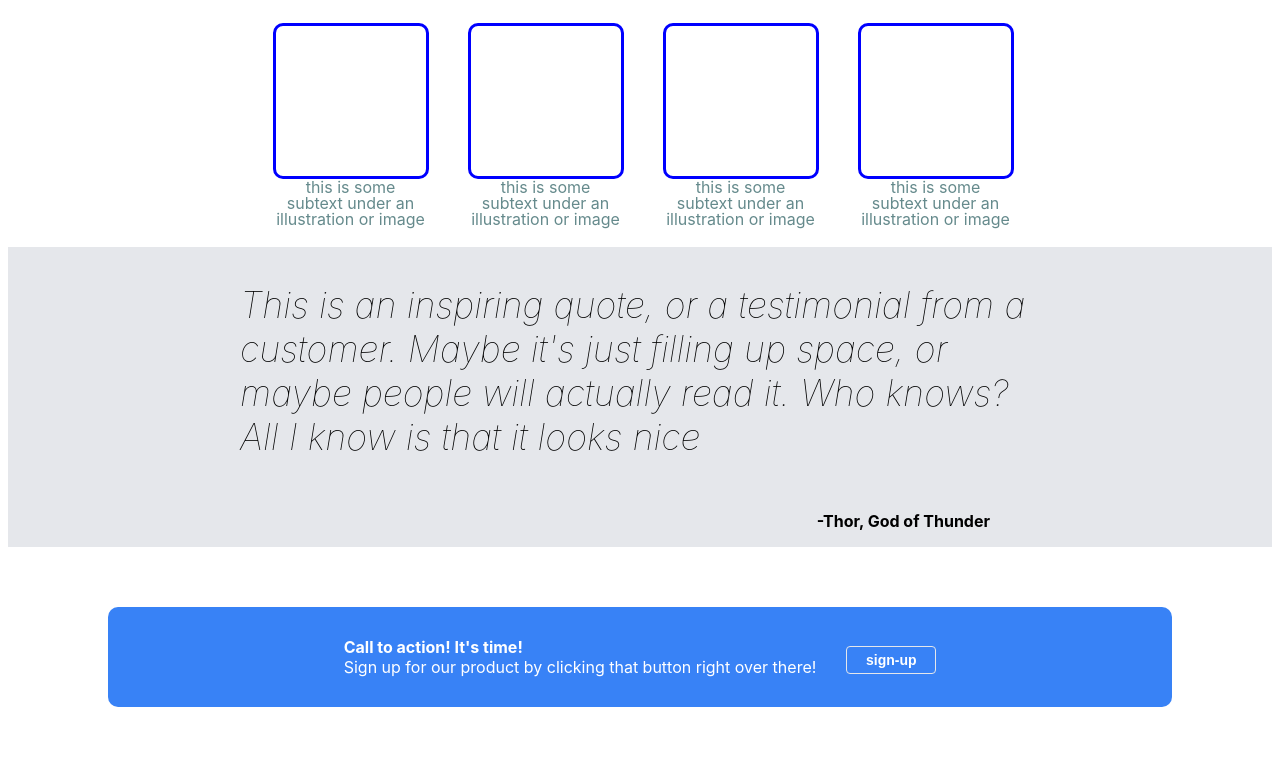
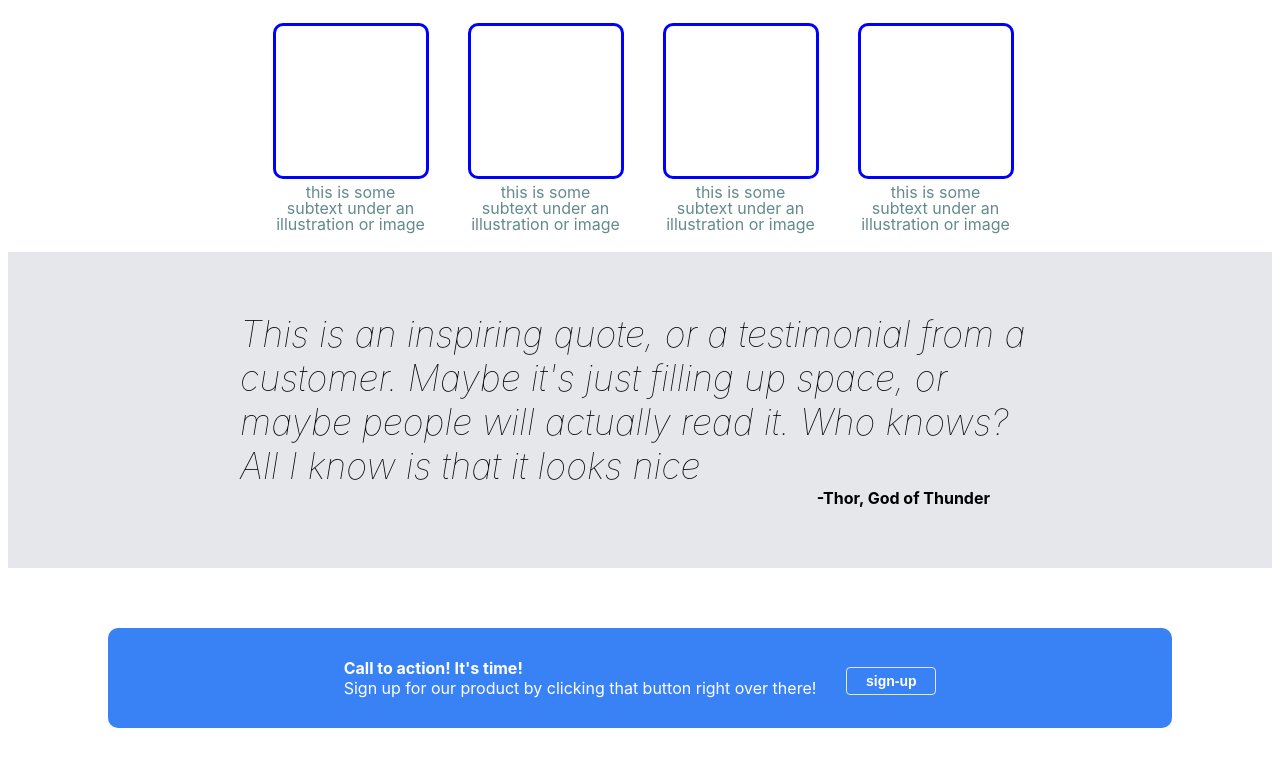
Before and after one commit to sukasukasoki/landing-page, a plain HTML site: page index.html in a window 1280 px wide. Shown: the part 445-1209 px from the top of the page. Drawn offline with Linux system fonts and the light colour scheme.

Commit message:
Revised the Quote Section Padding, Landing-Page Completed

```diff
--- a/index.html
+++ b/index.html
@@ -52,8 +52,8 @@
     </div>
 
     <div class="quote-container">
-        <p class="text">This is an inspiring quote, or a testimonial from a customer. Maybe it's just filling up space, or maybe people will actually read it. Who knows? All I know is that it looks nice</p>
-        <p class="sign">-Thor, God of Thunder</p>
+        <div class="text">This is an inspiring quote, or a testimonial from a customer. Maybe it's just filling up space, or maybe people will actually read it. Who knows? All I know is that it looks nice</div>
+        <div class="sign">-Thor, God of Thunder</div>
     </div>
 
     <div class="calltoaction">
--- a/style.css
+++ b/style.css
@@ -122,6 +122,7 @@ a{
     flex-wrap: wrap;
     width: 150px;
     text-align: center;
+    gap: 5px;
 }
 
 .box{
@@ -145,6 +146,7 @@ a{
     align-items: center;
     flex-direction: column;
     background-color: #e5e7eb;
+    padding: 60px 0 60px 0;
 }
 
 .quote-container .text{
```
